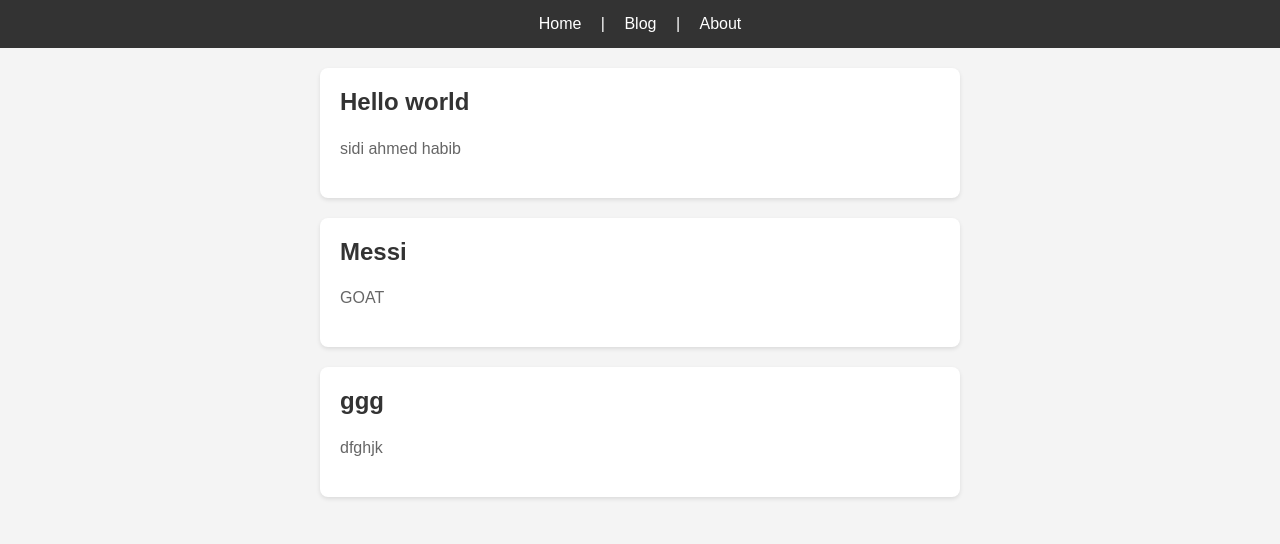
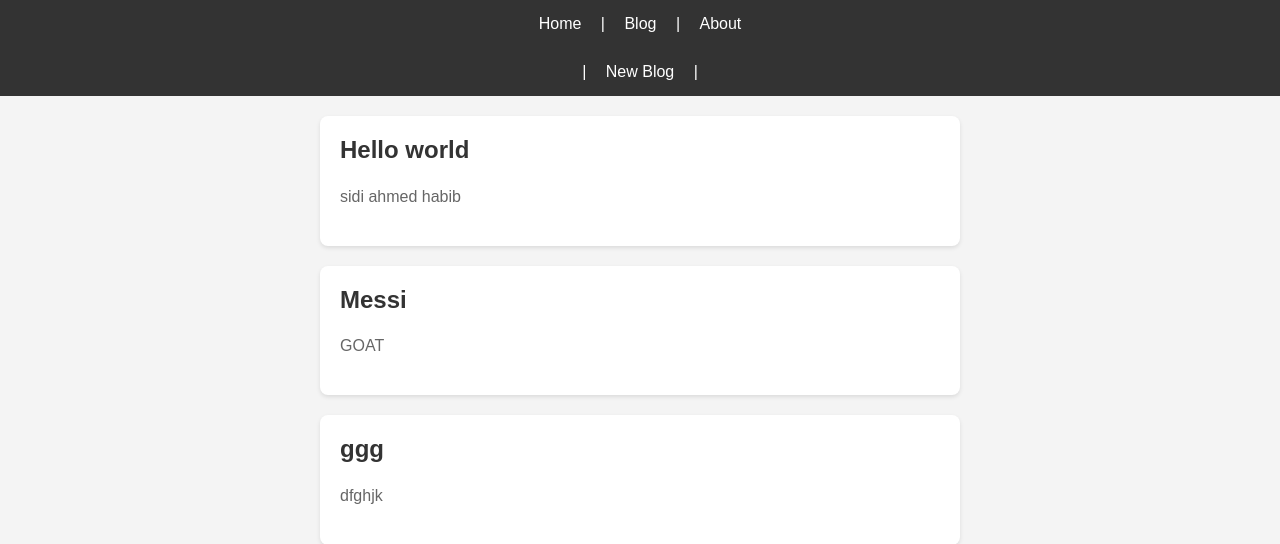
Before and after one commit to SidiahmedHABIB/django-for-beginners_compress, a Django app: page /blog/ in a window 1280 px wide. Shown: the top 544 px of the page. Run offline with Django 5.2, Linux system fonts and the light colour scheme; data comes from the database, SQL or seed files in the repository; both versions use the stored data as it was after the commit.

Commit message:
finish chap six

```diff
--- a/training_app/models.py
+++ b/training_app/models.py
@@ -1,4 +1,5 @@
 from django.db import models
+from django.urls import reverse
 
 class Post(models.Model):
     text = models.TextField()
@@ -16,3 +17,5 @@ class Blog(models.Model):
 
     def __str__(self):
         return self.title
+    def get_absolute_url(self):
+        return reverse('blog_detail', args=[str(self.id)])
--- a/training_app/static/css/base.css
+++ b/training_app/static/css/base.css
@@ -44,7 +44,7 @@ header a:hover {
 }
 
 .post-entry h2 a:hover {
-  color: #007BFF;
+  color: #007bff;
 }
 
 .post-entry p {
@@ -55,3 +55,12 @@ header a:hover {
 .dd {
   font-size: 1.5em;
 }
+.bt {
+  display: inline-block;
+  margin-top: 20px;
+  padding: 10px 15px;
+  background-color: #007bff;
+  color: #fff;
+  text-decoration: none;
+  border-radius: 4px;
+}
--- a/training_app/templates/base.html
+++ b/training_app/templates/base.html
@@ -4,6 +4,10 @@
     <meta charset="UTF-8" />
     <meta name="viewport" content="width=device-width, initial-scale=1.0" />
     <title>Django blog</title>
+    <link
+      href="https://fonts.googleapis.com/css?family=Source+Sans+Pro:ǓǏǏ"
+      rel="stylesheet"
+    />
     {% load static %}
     <link href="{% static 'css/base.css' %}" rel="stylesheet" />
   </head>
--- a/training_app/templates/blog.html
+++ b/training_app/templates/blog.html
@@ -1,4 +1,10 @@
-{% extends 'base.html' %} {% block content %} {% for blog in object_list %}
+{% extends 'base.html' %} {% block content %}
+<header>
+  | <a href="{% url 'blog_new' %}">New Blog</a> |
+
+</header>
+{% for blog in object_list %}
+
 <div class="post-entry">
   <h2><a href="{% url 'blog_detail' blog.pk %}">{{ blog.title }}</a></h2>
   <p>{{ blog.body }}</p>
--- a/training_app/templates/blog_detail.html
+++ b/training_app/templates/blog_detail.html
@@ -3,4 +3,9 @@
   <h2>{{ object.title }}</h2>
   <p>{{ object.body }}</p>
 </div>
+<a class="bt" href="{% url 'blog_edit' object.pk %}">+ Edit Blog Post</a>
+<p>
+  <a class="bt" href="{% url 'blog_delete' object.pk %}">+ Delete Blog Post</a>
+</p>
+
 {% endblock content %}
--- a/training_app/urls.py
+++ b/training_app/urls.py
@@ -1,10 +1,13 @@
 from django.urls import path
-from .views import HomePageView, AboutPageView,BlogPageView,BlogDetailView
+from .views import BlogDeleteView,HomePageView,BlogUpdateView, AboutPageView,BlogPageView,BlogDetailView,BlogCreateView
 
 urlpatterns = [
 path('', HomePageView.as_view(), name='home'),
 path('about/', AboutPageView.as_view(), name='about'),
 path('blog/', BlogPageView.as_view(), name='blog'),
+path('blog/new/', BlogCreateView.as_view(), name='blog_new'),
+path('blog/<int:pk>/edit/',BlogUpdateView.as_view(), name='blog_edit'),
 path('blog/<int:pk>/', BlogDetailView.as_view(), name='blog_detail'),
+path('blog/<int:pk>/delete/',BlogDeleteView.as_view(), name='blog_delete'),
 
 ]
--- a/training_app/views.py
+++ b/training_app/views.py
@@ -1,5 +1,6 @@
-from django.views.generic import TemplateView ,ListView,DetailView
+from django.views.generic import DeleteView, UpdateView,TemplateView,CreateView ,ListView,DetailView
 from .models import Post , Blog
+from django.urls import reverse_lazy # new
 
 class HomePageView(ListView):
     model = Post
@@ -17,3 +18,16 @@ class BlogPageView(ListView):
 class BlogDetailView(DetailView):
     model = Blog
     template_name = 'blog_detail.html'
+
+class BlogCreateView(CreateView):
+    model = Blog
+    template_name = 'blog_new.html'
+    fields = '__all__'
+class BlogUpdateView(UpdateView):
+    model = Blog
+    template_name = 'blog_edit.html'
+    fields = ['title', 'body']
+class BlogDeleteView(DeleteView):
+    model = Blog
+    template_name = 'blog_delete.html'
+    success_url = reverse_lazy('blog')
```
Also changed, not shown: training_app/templates/blog_delete.html (added, +8 -0 lines), training_app/templates/blog_edit.html (added, +7 -0 lines), training_app/templates/blog_new.html (added, +8 -0 lines), training_app/tests.py (+19 -0 lines), db.sqlite3.
